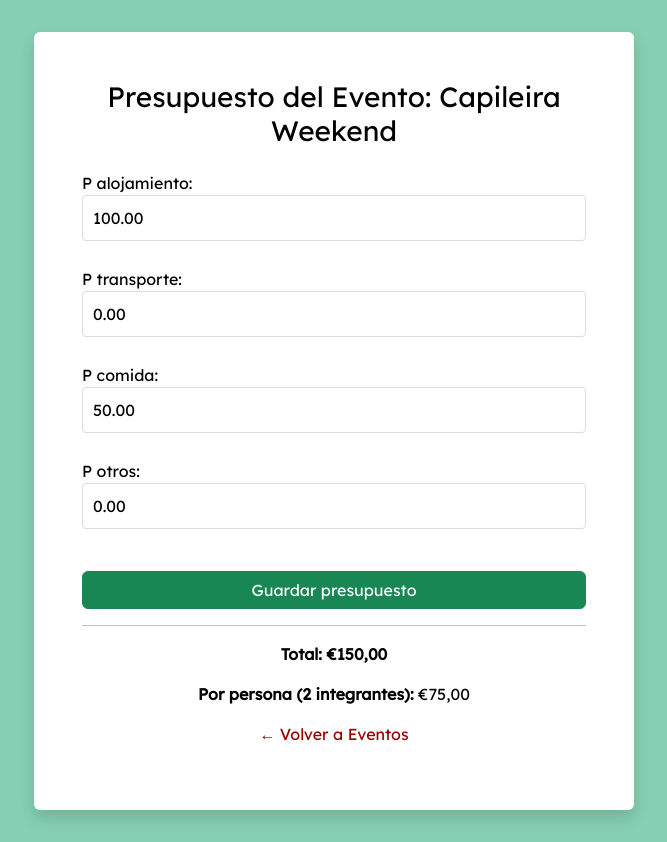
After one commit to noeliasqet/meetLink, a Django app: page /eventos/2/presupuesto/ in a window 1280 px wide. The commit adds this page. Shown: the whole page, without its empty margins (306-973 px from the left). Run offline with Django 5.2, Linux system fonts and the light colour scheme; a user stored in the database is signed in; data comes from the database, SQL or seed files in the repository; both versions use the stored data as it was after the commit.

```diff
--- a/meetLink/forms.py
+++ b/meetLink/forms.py
@@ -32,7 +32,10 @@ class GrupoContactoCreationForm(forms.ModelForm):
         model = GrupoContacto
         fields = ['nombre', 'descripcion', 'integrantes']   # No se incluye user porque se añade en la vista
         widgets = {
-            'integrantes': forms.CheckboxSelectMultiple(),  # Muestra checkboxes
+            'integrantes': forms.SelectMultiple(attrs={
+                'class': 'form-select',
+                'size': 5  # Opciones visibles en la lista
+            }),
         }
 
     def __init__(self, *args, **kwargs):
@@ -47,7 +50,10 @@ class GrupoContactoUpdateForm(forms.ModelForm):
         model = GrupoContacto
         fields = ['nombre', 'descripcion', 'integrantes']
         widgets = {
-            'integrantes': forms.CheckboxSelectMultiple(),
+            'integrantes': forms.SelectMultiple(attrs={
+                'class': 'form-select',
+                'size': 5  # Opciones visibles en la lista
+            }),
         }
 
     def __init__(self, *args, **kwargs):
@@ -85,6 +91,7 @@ class DateTimeLocalInput(forms.DateTimeInput):
             return ''
         return value.strftime('%Y-%m-%dT%H:%M')
 
+
 class EventoCreationForm(forms.ModelForm):
     def __init__(self, *args, **kwargs):
         self.user = kwargs.pop('user', None)
@@ -95,10 +102,16 @@ class EventoCreationForm(forms.ModelForm):
 
     class Meta:
         model = Evento
-        fields = ['nombre', 'descripcion', 'ubicacion', 'fecha_inicio', 'fecha_fin', 'transporte', 'presupuesto', 'grupo', 'maleta', 'todo']
+        fields = [
+            'nombre', 'descripcion', 'ubicacion', 'fecha_inicio', 'fecha_fin',
+            'transporte', 'presupuesto', 'grupo', 'maleta', 'todo'
+        ]
         widgets = {
             'fecha_inicio': forms.DateTimeInput(attrs={'type': 'datetime-local'}),
             'fecha_fin': forms.DateTimeInput(attrs={'type': 'datetime-local'}),
+            'presupuesto': forms.Select(choices=[(True, 'Sí'), (False, 'No')]),
+            'maleta': forms.Select(choices=[(True, 'Sí'), (False, 'No')]),
+            'todo': forms.Select(choices=[(True, 'Sí'), (False, 'No')]),
         }
 
     def clean(self):
@@ -129,19 +142,21 @@ class EventoCreationForm(forms.ModelForm):
 class EventoUpdateForm(forms.ModelForm):
     class Meta:
         model = Evento
-        fields = ['nombre', 'descripcion', 'ubicacion', 'fecha_inicio', 'fecha_fin', 'transporte', 'presupuesto', 'grupo', 'maleta', 'todo']
+        fields = [
+            'nombre', 'descripcion', 'ubicacion', 'fecha_inicio', 'fecha_fin',
+            'transporte', 'presupuesto', 'grupo', 'maleta', 'todo'
+        ]
         widgets = {
             'fecha_inicio': DateTimeLocalInput(),
             'fecha_fin': DateTimeLocalInput(),
-            'presupuesto': forms.CheckboxInput(),
-            'maleta': forms.CheckboxInput(),
-            'todo': forms.CheckboxInput(),
+            'presupuesto': forms.Select(choices=[(True, 'Sí'), (False, 'No')]),
+            'maleta': forms.Select(choices=[(True, 'Sí'), (False, 'No')]),
+            'todo': forms.Select(choices=[(True, 'Sí'), (False, 'No')]),
         }
 
     def __init__(self, *args, **kwargs):
         self.user = kwargs.pop('user')
         super().__init__(*args, **kwargs)
-        # Solo grupos del usuario
         self.fields['grupo'].queryset = GrupoContacto.objects.filter(usuario=self.user)
         self.fields['grupo'].empty_label = "Selecciona un grupo"
 
@@ -160,9 +175,36 @@ class EventoUpdateForm(forms.ModelForm):
         fecha_inicio = cleaned_data.get('fecha_inicio')
         fecha_fin = cleaned_data.get('fecha_fin')
 
+        from django.utils import timezone
         now = timezone.now()
 
         if fecha_inicio and fecha_inicio < now:
             self.add_error('fecha_inicio', "La fecha de inicio no puede ser anterior a hoy.")
         if fecha_inicio and fecha_fin and fecha_fin < fecha_inicio:
             self.add_error('fecha_fin', "La fecha de fin no puede ser anterior a la de inicio.")
+
+        return cleaned_data
+
+
+
+
+############################! PRESUPUESTO !###########################
+
+class PresupuestoForm(forms.ModelForm):
+    class Meta:
+        model = Evento
+        fields = ['p_alojamiento', 'p_transporte', 'p_comida', 'p_otros']
+        widgets = {
+            'p_alojamiento': forms.NumberInput(attrs={'step': '0.01', 'min': '0'}),
+            'p_transporte': forms.NumberInput(attrs={'step': '0.01', 'min': '0'}),
+            'p_comida': forms.NumberInput(attrs={'step': '0.01', 'min': '0'}),
+            'p_otros': forms.NumberInput(attrs={'step': '0.01', 'min': '0'}),
+        }
+
+    def total(self):
+        return sum([
+            self.cleaned_data.get('p_alojamiento', 0),
+            self.cleaned_data.get('p_transporte', 0),
+            self.cleaned_data.get('p_comida', 0),
+            self.cleaned_data.get('p_otros', 0),
+        ])
--- a/meetLink/models.py
+++ b/meetLink/models.py
@@ -45,7 +45,7 @@ class Contacto(models.Model):
 class GrupoContacto(models.Model):
     nombre = models.CharField(max_length=20, verbose_name="Nombre del grupo")
     descripcion = models.CharField(max_length=40, verbose_name="Descripción del grupo")
-    integrantes = models.ManyToManyField('Contacto', blank=True, verbose_name="Integrantes")
+    integrantes = models.ManyToManyField('Contacto', blank=True, verbose_name="Integrantes (Mantén Ctrl para seleccionar varios)")
     usuario = models.ForeignKey(Usuario, on_delete=models.CASCADE, verbose_name="Usuario")
 
     def __str__(self):
--- a/meetLink/static/css/styles.css
+++ b/meetLink/static/css/styles.css
@@ -36,7 +36,6 @@ html, body {
     font-family: "Lexend", sans-serif;
     overflow-x: hidden;
 }
-
 
 main {
     min-height: 100vh;
@@ -259,6 +258,18 @@ main {
     color: var(--blanco);
 }
 
+.btn-recurso {
+    background-color: transparent;
+    border: 1px solid var(--naranja);
+    color: var(--naranja);
+    font-size: 0.85rem;
+}
+
+.btn-recurso:hover {
+    background-color: var(--naranja);
+    color: var(--negro);
+}
+
 
 /*? Botones EVENTOS/CONTACTOS - Crear */
 
--- a/meetLink/templates/meetLink/contactos/contactos.html
+++ b/meetLink/templates/meetLink/contactos/contactos.html
@@ -62,7 +62,7 @@
         <!-- Contenedor de tarjetas -->
         <div class="d-flex flex-wrap justify-content-center align-content-start overflow-auto gap-4 p-3 flex-grow-1">
             {% for grupo in grupos %}
-            <div class="glass-box card event-card p-3 flex-grow-1" style="flex: 1 1 18rem; max-width: 20rem;">
+            <div class="glass-box card event-card p-3 flex-grow-1" style="flex: 1 1 18rem; max-width: 20rem; min-width: min-content;">
                 <h5 class="text-center fw-bold" alt="Nombre del grupo">{{ grupo.nombre }}</h5>
                 <p class="text-center fst-italic mb-2" alt="Nº de integrantes">{{ grupo.integrantes.count }} integrante(s)</p>
 
--- a/meetLink/templates/meetLink/eventos/eventos.html
+++ b/meetLink/templates/meetLink/eventos/eventos.html
@@ -66,6 +66,9 @@
                 <h5 class="text-center fw-bold" alt="Nombre del evento">{{ evento.nombre }}</h5>
                 <p class="text-center fst-italic mb-2" alt="Fecha del evento">{{ evento.fecha_inicio|date:"d/m/Y - H:i" }}</p>
                 <p alt="Descripción del evento">{{ evento.descripcion }}</p>
+                {% if evento.presupuesto %}
+                    <a href="{% url 'evento_presupuesto' evento.id %}" class="btn btn-recurso btn-sm">Presupuesto</a>
+                {% endif %}
                 <div class="d-flex justify-content-center gap-2 mt-3">
                     <a href="{% url 'eventos_update' evento.id %}" class="btn btn-sm btn-modificar" alt="Modificar evento">Modificar</a>
                     <a href="{% url 'eventos_delete' evento.id %}" class="btn btn-sm btn-eliminar" alt="Eliminar evento">Eliminar</a>
--- /dev/null
+++ b/meetLink/templates/meetLink/recursos/presupuesto.html
@@ -0,0 +1,40 @@
+{% extends "meetLink/base.html" %}
+
+{% block contenido %}
+<div id="form" class="d-flex align-items-center justify-content-center" style="background-color: #85D0B2; min-height: 100vh;">
+    <div id="form-card" class="p-5 bg-white rounded shadow" style="min-width: 350px; max-width: 600px;">
+        <div class="content">
+            <h3 class="mb-4 text-center">Presupuesto del Evento: {{ object.nombre }}</h3>
+
+            {% if messages %}
+                <div>
+                    {% for message in messages %}
+                        <div class="alert alert-{{ message.tags }}">{{ message }}</div>
+                    {% endfor %}
+                </div>
+            {% endif %}
+
+            <form method="post">
+                {% csrf_token %}
+                <div class="form-group">
+                    {{ form.as_p }}
+                </div>
+                <button type="submit" class="btn btn-success w-100 mt-3">Guardar presupuesto</button>
+            </form>
+
+            <hr>
+
+            <p class="fw-bold text-center">Total: €{{ total }}</p>
+            {% if por_persona %}
+                <p class="text-center"><strong>Por persona ({{ object.grupo.integrantes.count }} integrantes):</strong> €{{ por_persona|floatformat:2 }}</p>
+            {% else %}
+                <p class="text-muted text-center">Asigna un grupo para calcular el precio por persona.</p>
+            {% endif %}
+
+            <p class="mt-3 text-center">
+                <a href="{% url 'eventos' %}" alt="Volver a eventos">← Volver a Eventos</a>
+            </p>
+        </div>
+    </div>
+</div>
+{% endblock %}
--- a/meetLink/urls.py
+++ b/meetLink/urls.py
@@ -31,6 +31,7 @@ urlpatterns = [
     path('eventos/create', EventosCreateView.as_view(), name='eventos_create'),
     path('eventos/update/<int:pk>', EventosUpdateView.as_view(), name='eventos_update'),
     path('eventos/delete/<int:pk>', EventosDeleteView.as_view(), name='eventos_delete'),
+    path('eventos/<int:pk>/presupuesto/', EventoPresupuestoView.as_view(), name='evento_presupuesto'),
 
 
 ] + static(settings.MEDIA_URL, document_root=settings.MEDIA_ROOT)
--- a/meetLink/views.py
+++ b/meetLink/views.py
@@ -6,7 +6,7 @@ from django.contrib.auth import get_user_model
 from django.contrib.auth.forms import UserCreationForm
 from django.contrib.auth.views import LoginView, LogoutView
 from django.urls import reverse_lazy
-from .forms import UsuarioCreationForm, ContactoCreationForm, ContactoUpdateForm, GrupoContactoCreationForm, GrupoContactoUpdateForm, EventoCreationForm, EventoUpdateForm
+from .forms import UsuarioCreationForm, ContactoCreationForm, ContactoUpdateForm, GrupoContactoCreationForm, GrupoContactoUpdateForm, EventoCreationForm, EventoUpdateForm, PresupuestoForm
 from .models import Contacto, GrupoContacto, Evento
 from .utils.automails import enviar_mail_evento
 
@@ -227,3 +227,26 @@ class EventosUpdateView(LoginRequiredMixin, UpdateView):
         form.instance.usuario = self.request.user
         messages.success(self.request, "Grupo de contacto actualizado correctamente.")
         return super().form_valid(form)
+
+
+class EventoPresupuestoView(LoginRequiredMixin, UpdateView):
+    model = Evento
+    form_class = PresupuestoForm
+    template_name = 'meetLink/recursos/presupuesto.html'
+    success_url = reverse_lazy('eventos')
+
+    def get_queryset(self):
+        return Evento.objects.filter(usuario=self.request.user)
+
+    def get_context_data(self, **kwargs):
+        context = super().get_context_data(**kwargs)
+        evento = self.object
+
+        total = (evento.p_alojamiento + evento.p_transporte + evento.p_comida + evento.p_otros)
+
+        integrantes = evento.grupo.integrantes.count() if evento.grupo else 0
+        por_persona = total / integrantes if integrantes else None
+
+        context['total'] = total
+        context['por_persona'] = por_persona
+        return context
```
Also changed, not shown: proyectoFinal/db.sqlite3.
